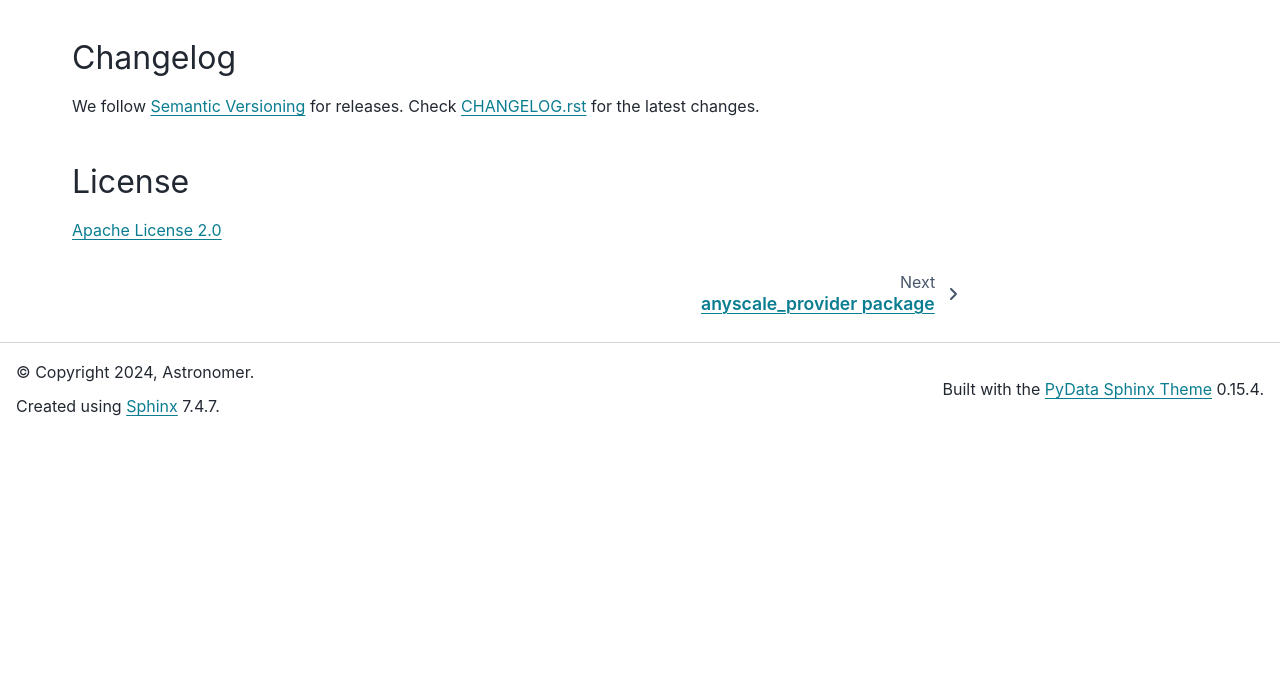
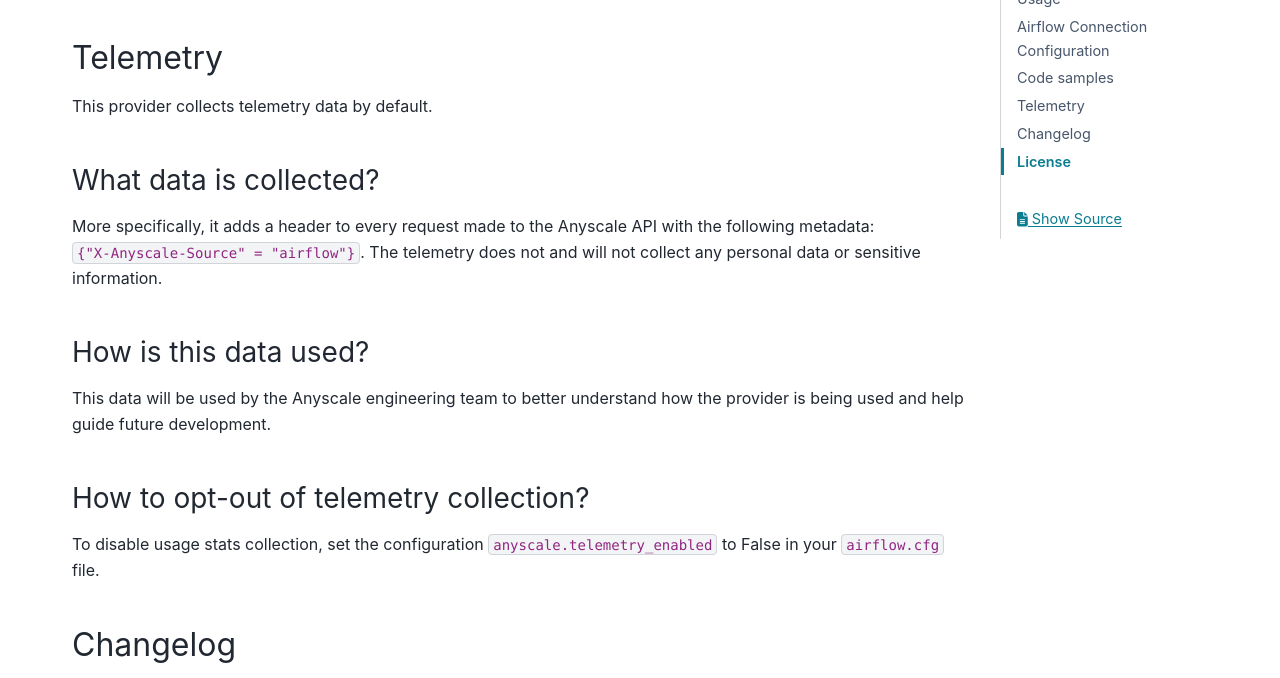
Before and after one commit to astronomer/astro-provider-anyscale, a Sphinx documentation site: the page built from docs/index.rst, in a window 1280 px wide and 900 px high, scrolled down 2353 px, cut to the strip 222-900 px from the top of the window. Built offline with Sphinx 7.4.7 and the PyData theme 0.15.4, drawn with Linux system fonts in a browser that asks for light colours; before the commit the page ends 3010 px from its top, so only the background shows below that.

Commit message:
Add section on telemetry in docs (#42)

```diff
--- a/docs/index.rst
+++ b/docs/index.rst
@@ -86,8 +86,28 @@
 
 .. literalinclude:: ../example_dags/anyscale_service.py
 
+
+Telemetry
+-----------------------
+
+This provider collects telemetry data by default.
+
+What data is collected?
+~~~~~~~~~~~~~~~~~~~~~~~
+More specifically, it adds a header to every request made to the Anyscale API with the following metadata: ``{"X-Anyscale-Source" = "airflow"}``. The telemetry does not and will not collect any personal data or sensitive information.
+
+How is this data used?
+~~~~~~~~~~~~~~~~~~~~~~
+This data will be used by the Anyscale engineering team to better understand how the provider is being used and help guide future development.
+
+How to opt-out of telemetry collection?
+~~~~~~~~~~~~~~~~~~~~~~~~~~~~~~~~~~~~~~~
+To disable usage stats collection, set the configuration ``anyscale.telemetry_enabled`` to False in your ``airflow.cfg`` file.
+
+
 Changelog
 ---------
+
 
 We follow `Semantic Versioning <https://semver.org/>`_ for releases.
 Check `CHANGELOG.rst <https://github.com/astronomer/astro-provider-anyscale/blob/main/docs/CHANGELOG.rst>`_
```
Also changed, not shown: README.md (+14 -0 lines).
